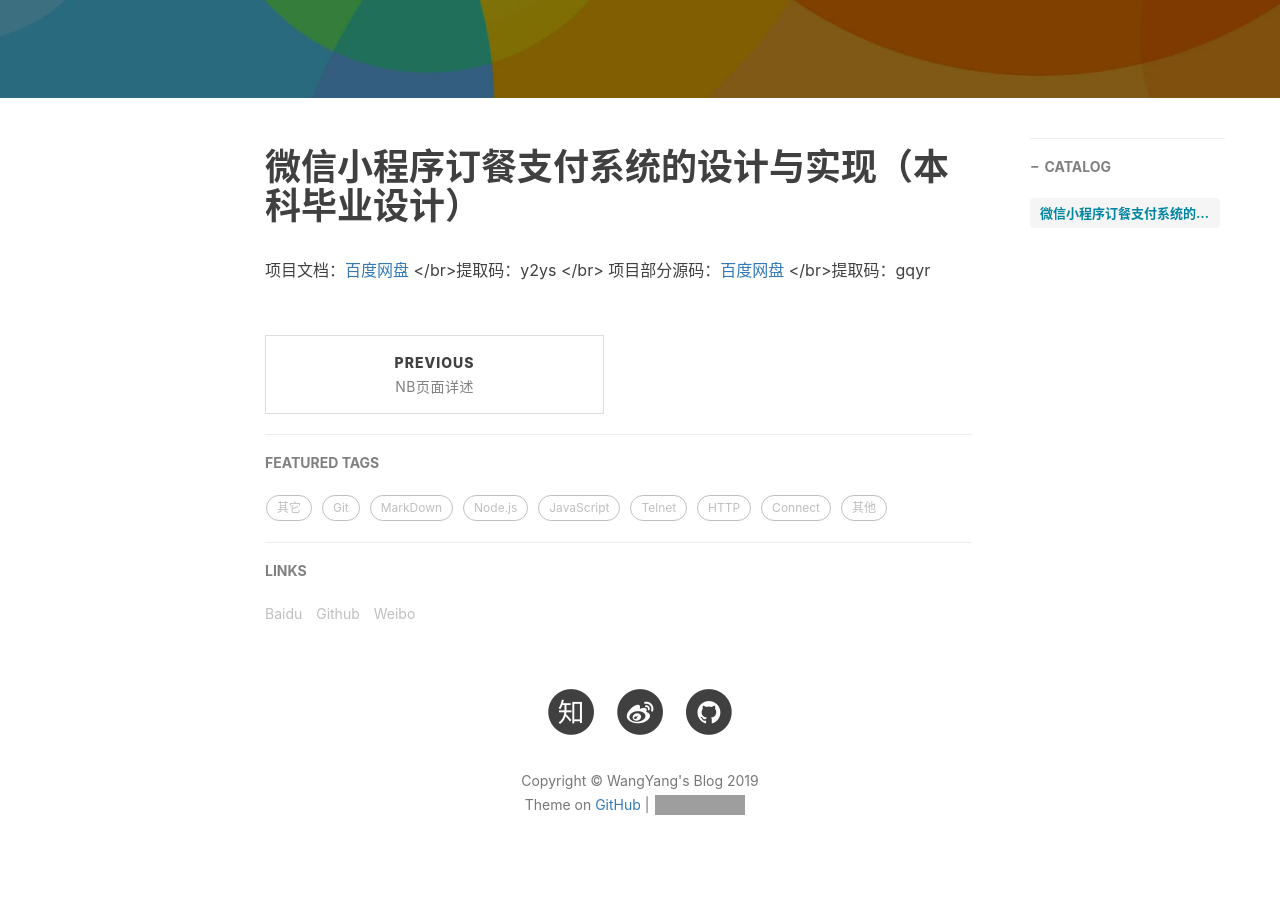
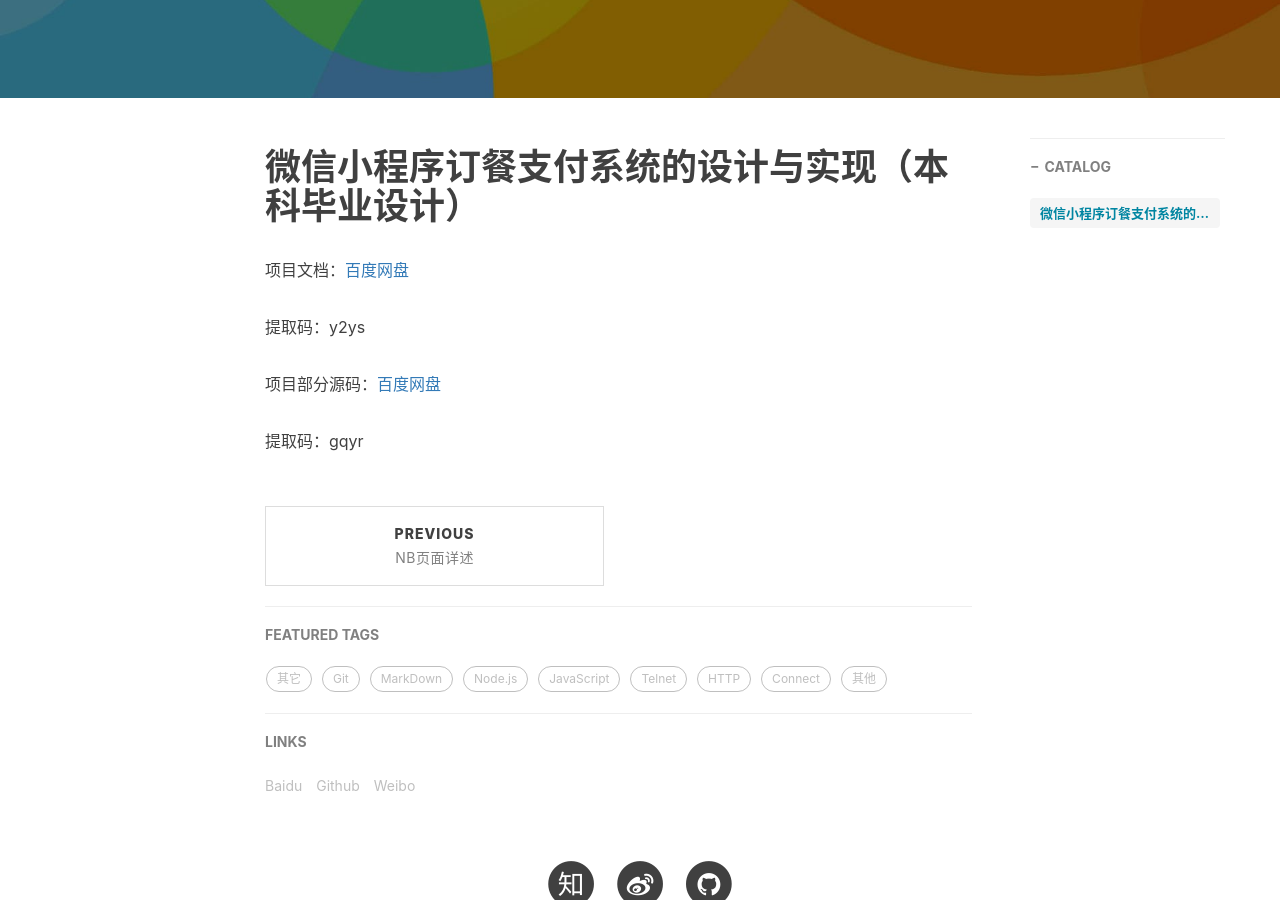
Before and after one commit to wangyang1996/wangyang1996.github.io, a Jekyll site: the page built from _posts/2019-6-25-weixin.md, in a window 1280 px wide and 900 px high, scrolled down 425 px. Built offline with Jekyll 4.4.1, drawn with Linux system fonts in a browser that asks for light colours; nearby versions of some CDN libraries; comment, search, counter and statistics services are not loaded; grey boxes are pictures that could not be loaded.

Commit message:
modify weixin.md

```diff
--- a/_posts/2019-6-25-weixin.md
+++ b/_posts/2019-6-25-weixin.md
@@ -15,7 +15,10 @@ tags:                               #标签
 微信小程序订餐支付系统的设计与实现（本科毕业设计）
 ==========================================
 项目文档：[百度网盘](https://pan.baidu.com/s/1kygdp9jdd33GV8Hv4_DU_A)
-</br>提取码：y2ys
-</br>
+
+提取码：y2ys
+
+
 项目部分源码：[百度网盘](https://pan.baidu.com/s/1ozCxdkqXk-U9uCMgoypkVg)
-</br>提取码：gqyr
+
+提取码：gqyr
```
